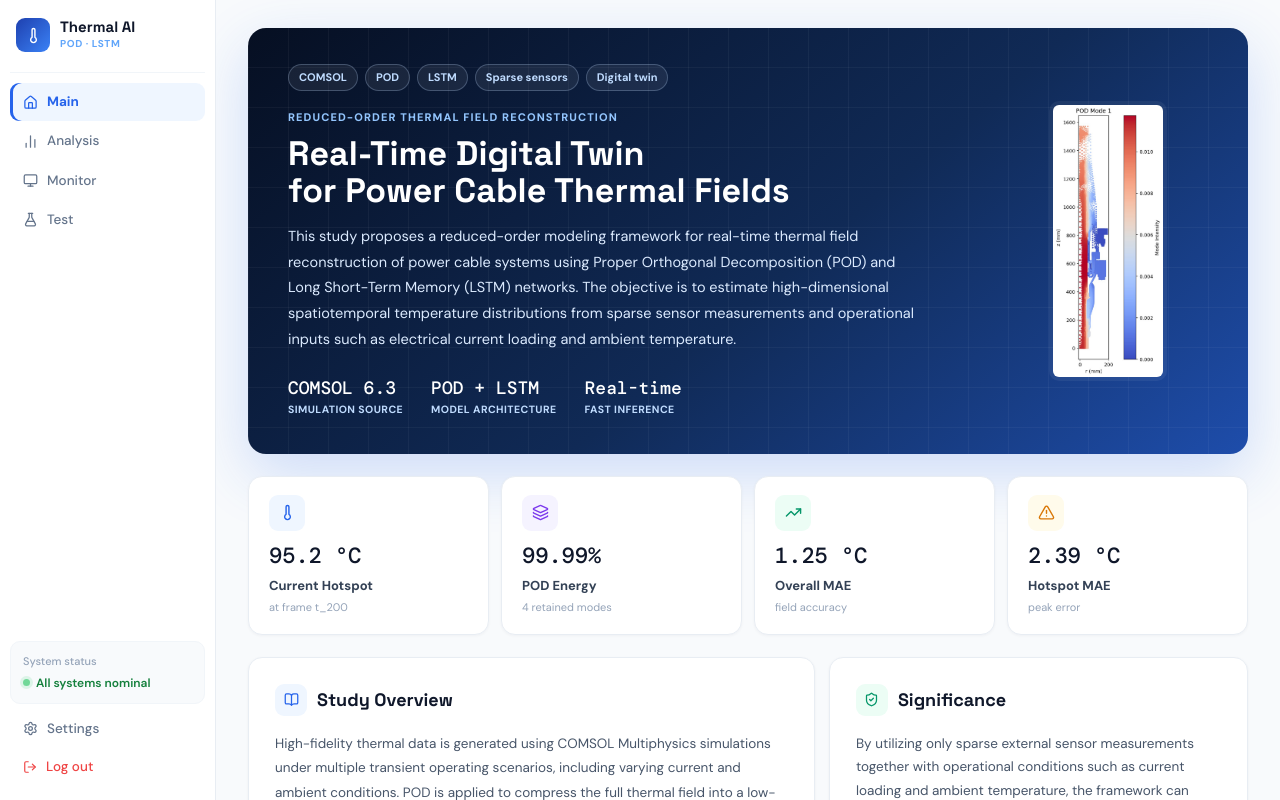
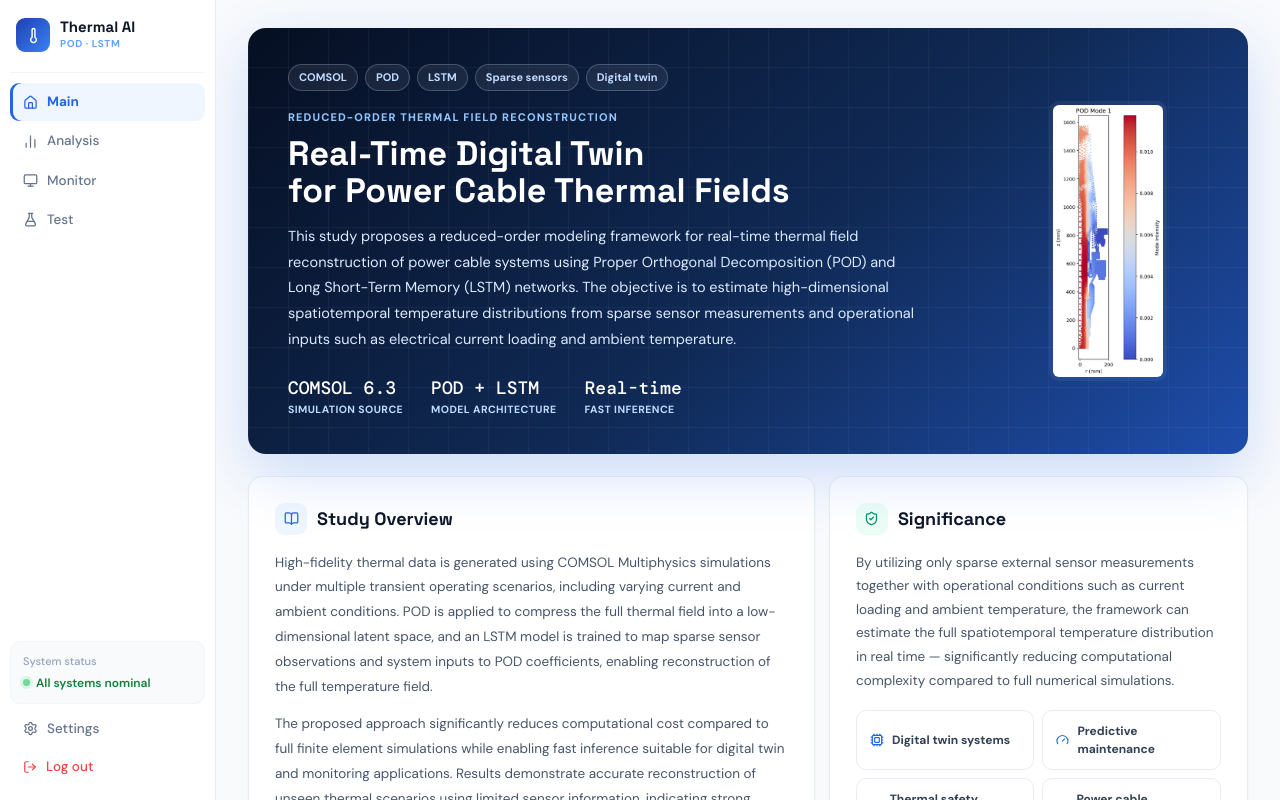
Before and after one commit to uncleasll/thermal-ai, a React (Vite) app: page / in a window 1280 px wide. Both pictures are taken after typing "name@example.com", "Sample123" into the empty fields and a click on the button "Sign In". Shown: the top 800 px of the page. Built offline with nearby package versions, Linux system fonts and the light colour scheme.

Commit message:
Some changes

```diff
--- a/src/pages/OverviewPage.jsx
+++ b/src/pages/OverviewPage.jsx
@@ -138,24 +138,7 @@ export default function OverviewPage() {
         </div>
       </div>
 
-      {/* Stats */}
-      <div style={{ display: "grid", gridTemplateColumns: "repeat(4, minmax(0, 1fr))", gap: 12 }}>
-        {stats.map((s, i) => (
-          <div key={s.label} className="stat-card animate-fade-up" style={{ animationDelay: `${i * 0.06}s` }}>
-            <div style={{
-              width: 36, height: 36, borderRadius: 9, background: s.bg,
-              display: "flex", alignItems: "center", justifyContent: "center",
-            }}>
-              <s.icon size={17} color={s.color} />
-            </div>
-            <div style={{ fontFamily: "DM Mono, monospace", fontSize: 22, fontWeight: 500, color: "#0f172a", marginTop: 4 }}>
-              {s.value}
-            </div>
-            <div style={{ fontSize: 13, fontWeight: 700, color: "#334155" }}>{s.label}</div>
-            <div style={{ fontSize: 11, color: "#94a3b8" }}>{s.sub}</div>
-          </div>
-        ))}
-      </div>
+
 
       {/* Study Overview + Significance */}
       <div style={{ display: "grid", gridTemplateColumns: "1.15fr 0.85fr", gap: 14, alignItems: "stretch" }}>
```
